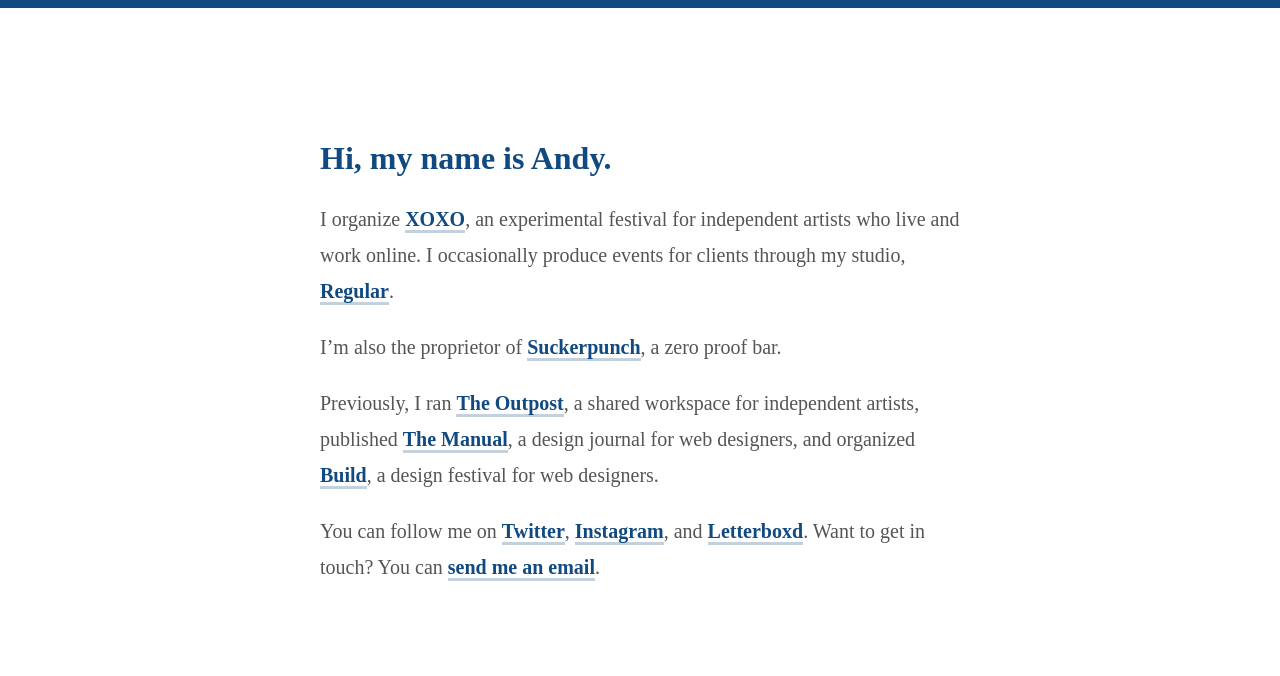
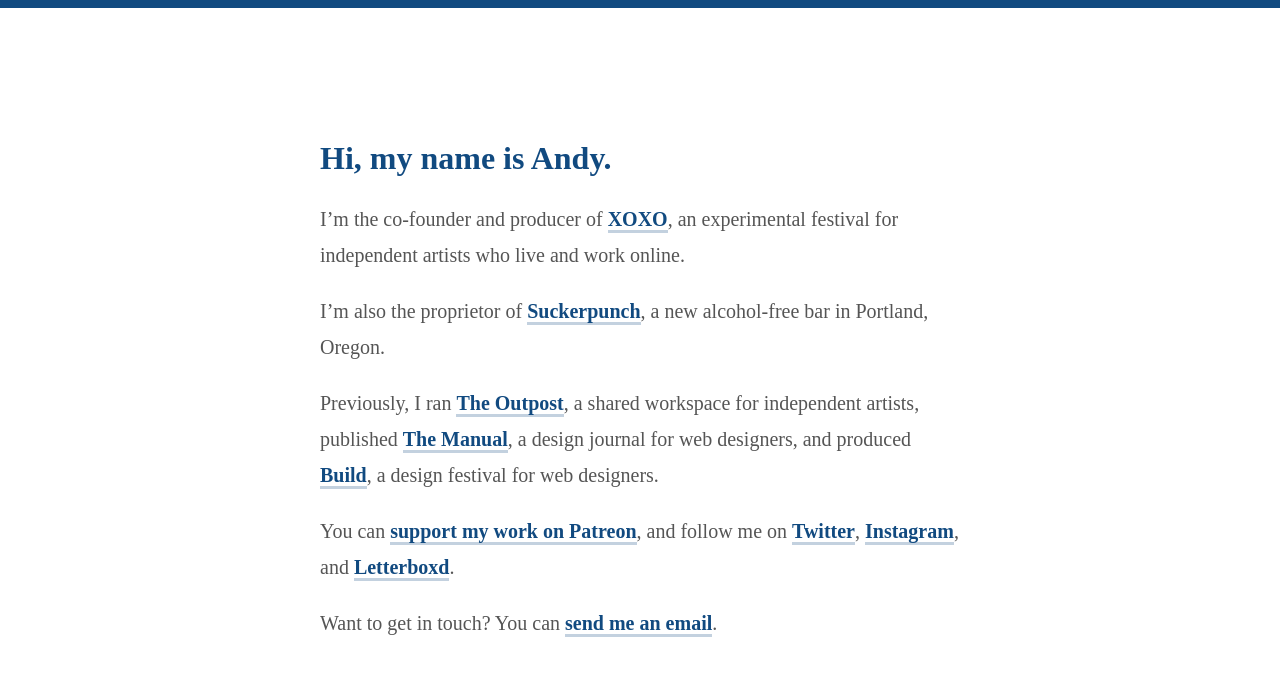
Before and after one commit to andymcmillan/andymcmillan, a Jekyll site: the page built from index.md, in a window 1280 px wide. Shown: the top 676 px of the page. Built offline with Jekyll 4.4.1, drawn with Linux system fonts in a browser that asks for light colours.

Commit message:
Adding Patreon, cleaning up language

```diff
--- a/index.md
+++ b/index.md
@@ -5,10 +5,12 @@
 
 # Hi, my name is Andy.
 
-I organize [XOXO](https://xoxofest.com), an experimental festival for independent artists who live and work online. I occasionally produce events for clients through my studio, [Regular](http://regular.events).
+I'm the co-founder and producer of [XOXO](https://xoxofest.com), an experimental festival for independent artists who live and work online.
 
-I'm also the proprietor of [Suckerpunch](https://suckerpunchpdx.com), a zero proof bar.
+I’m also the proprietor of [Suckerpunch](https://suckerpunchpdx.com), a new alcohol-free bar in Portland, Oregon.
 
-Previously, I ran [The Outpost](http://outpostpdx.com), a shared workspace for independent artists, published [The Manual](http://alwaysreadthemanual.com), a design journal for web designers, and organized [Build](http://buildconf.com), a design festival for web designers.
+Previously, I ran [The Outpost](http://outpostpdx.com), a shared workspace for independent artists, published [The Manual](http://alwaysreadthemanual.com), a design journal for web designers, and produced [Build](http://buildconf.com), a design festival for web designers.
 
-You can follow me on [Twitter](https://twitter.com/andymcmillan), [Instagram](https://instagram.com/goodonpaper), and [Letterboxd](https://letterboxd.com/andymcmillan). Want to get in touch? You can [send me an email](mailto:hi@andymcmillan.com).
+You can [support my work on Patreon](http://patreon.com/andymcmillan), and follow me on [Twitter](https://twitter.com/andymcmillan), [Instagram](https://instagram.com/goodonpaper), and [Letterboxd](https://letterboxd.com/andymcmillan).
+
+Want to get in touch? You can [send me an email](mailto:hi@andymcmillan.com).
```
